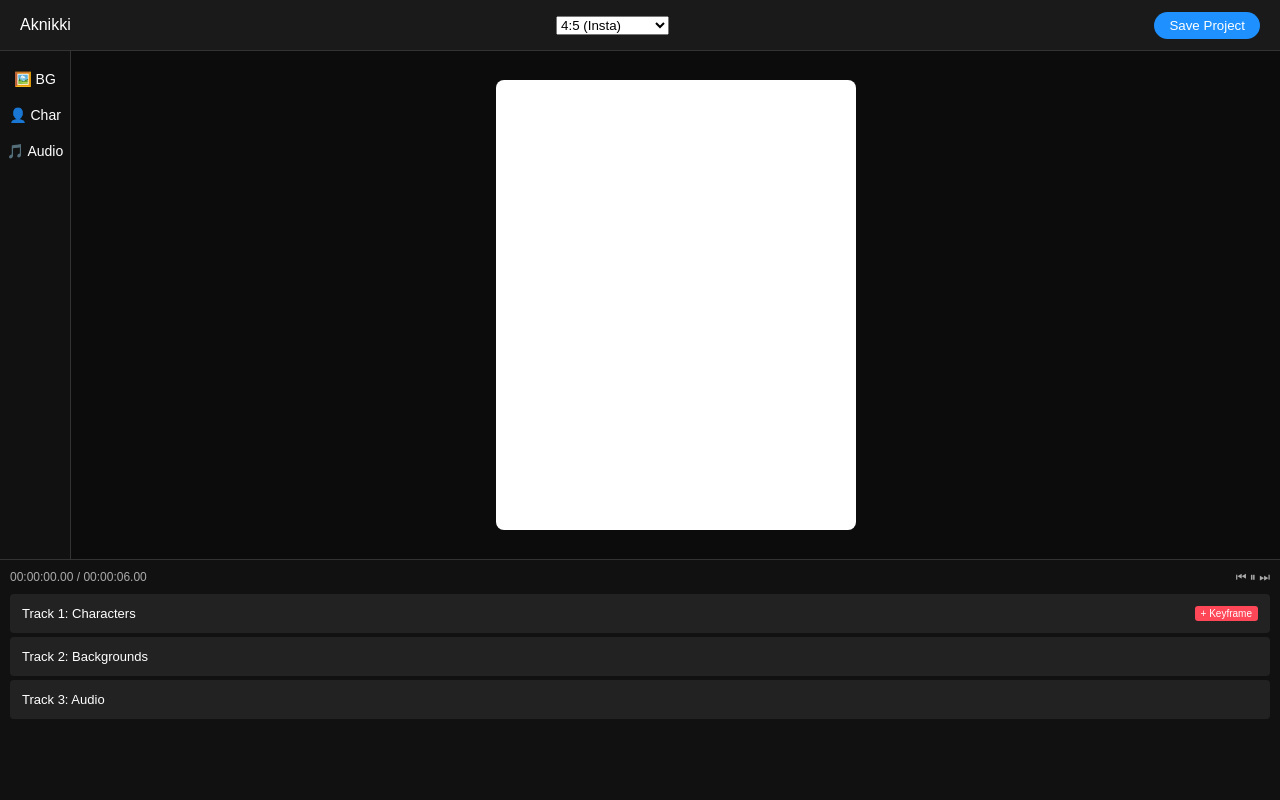
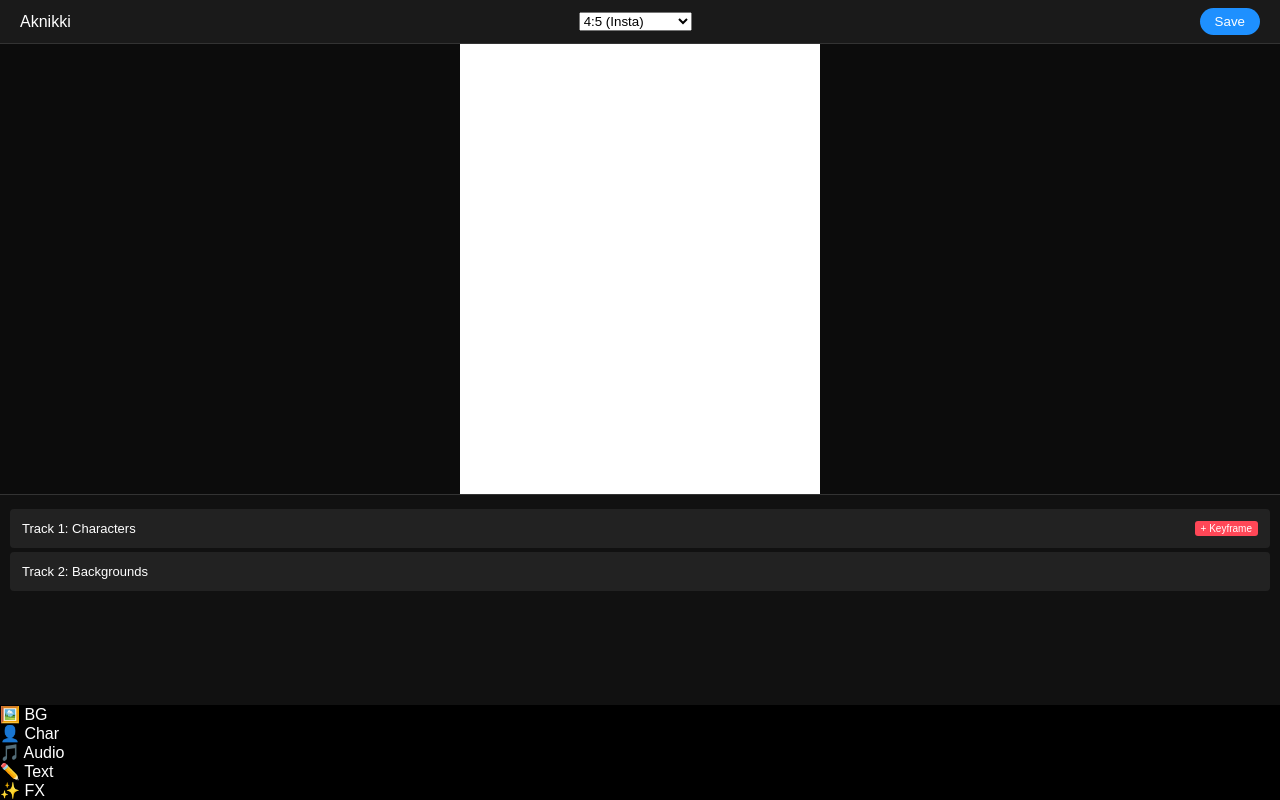
Before and after one commit to AKERA9/aknikki, a React (Create React App) app: page / in a window 1280 px wide. Built offline with nearby package versions, Linux system fonts and the light colour scheme.

Commit message:
Update App.js

```diff
--- a/src/App.js
+++ b/src/App.js
@@ -1,4 +1,4 @@
-import React, { useState } from 'react';
+import React, { useState, useEffect } from 'react';
 import { Stage, Layer, Image as KonvaImage, Rect } from 'react-konva';
 import useImage from 'use-image';
 import './App.css';
@@ -11,84 +11,93 @@ const CanvasElement = ({ url, x, y }) => {
 function App() {
   const [elements, setElements] = useState([]);
   const [activeDrawer, setActiveDrawer] = useState(null);
+  const [ratio, setRatio] = useState({ w: 360, h: 450 }); // Default 4:5
+  const [customSize, setCustomSize] = useState({ w: '', h: '' });
 
-  const addItem = (type) => {
-    const newItem = {
-      id: Date.now(),
-      type: type,
-      url: type === 'bg' ? 'https://via.placeholder.com/1920x1080/2c3e50' : 'https://via.placeholder.com/200/e74c3c',
-      x: 100,
-      y: 100
-    };
-    setElements([...elements, newItem]);
+  const assets = {
+    bg: [
+      { id: 1, name: 'Nature', url: 'https://images.unsplash.com/photo-1470071459604-3b5ec3a7fe05?auto=format&fit=crop&w=300&q=80' },
+      { id: 2, name: 'Space', url: 'https://images.unsplash.com/photo-1446776811953-b23d57bd21aa?auto=format&fit=crop&w=300&q=80' }
+    ],
+    char: [
+      { id: 101, name: 'Lion', url: 'https://img.icons8.com/color/150/lion.png' },
+      { id: 102, name: 'Robot', url: 'https://img.icons8.com/color/150/robot-vacuum.png' }
+    ]
+  };
+
+  const handleRatioChange = (e) => {
+    const val = e.target.value;
+    if (val === '16:9') setRatio({ w: 480, h: 270 });
+    else if (val === '9:16') setRatio({ w: 270, h: 480 });
+    else if (val === '4:5') setRatio({ w: 360, h: 450 });
+    else if (val === 'custom') setActiveDrawer('custom-size');
+  };
+
+  const addItem = (url) => {
+    setElements([...elements, { id: Date.now(), url, x: 50, y: 50 }]);
     setActiveDrawer(null);
   };
 
   return (
     <div className="aknikki-container">
-      {/* Top Header: Aspect Ratio & Controls */}
+      {/* Top Bar - Fixed */}
       <header className="aknikki-header">
         <div className="logo">Aknikki</div>
-        <div className="ratio-selector">
-          <select>
-            <option>4:5 (Insta)</option>
-            <option>16:9 (YouTube)</option>
-            <option>9:16 (Reels)</option>
-          </select>
-        </div>
-        <button className="btn-save">Save Project</button>
+        <select onChange={handleRatioChange}>
+          <option value="4:5">4:5 (Insta)</option>
+          <option value="16:9">16:9 (YouTube)</option>
+          <option value="9:16">9:16 (Reels)</option>
+          <option value="custom">Custom Size</option>
+        </select>
+        <button className="btn-save">Save</button>
       </header>
 
-      <div className="aknikki-workspace">
-        {/* Left Toolbar */}
-        <aside className="aknikki-sidebar">
-          <div className="tool" onClick={() => setActiveDrawer('bg')}>🖼️ BG</div>
-          <div className="tool" onClick={() => setActiveDrawer('char')}>👤 Char</div>
-          <div className="tool">🎵 Audio</div>
-        </aside>
+      {/* Main Workspace */}
+      <main className="aknikki-canvas-area">
+        <div className="canvas-wrapper" style={{ width: ratio.w, height: ratio.h }}>
+          <Stage width={ratio.w} height={ratio.h}>
+            <Layer>
+              <Rect width={ratio.w} height={ratio.h} fill="#fff" />
+              {elements.map((el) => <CanvasElement key={el.id} url={el.url} x={el.x} y={el.y} />)}
+            </Layer>
+          </Stage>
+        </div>
 
-        {/* Dynamic Search/Asset Drawer */}
-        {activeDrawer && (
+        {/* Floating Drawers */}
+        {activeDrawer && activeDrawer !== 'custom-size' && (
           <div className="aknikki-drawer">
-            <div className="drawer-header">
-              <input type="text" placeholder={`Search ${activeDrawer}...`} autoFocus />
-              <button onClick={() => setActiveDrawer(null)}>×</button>
-            </div>
-            <div className="asset-list">
-              <div className="asset-card" onClick={() => addItem(activeDrawer)}>
-                Sample {activeDrawer}
-              </div>
+            <input type="text" placeholder={`Search ${activeDrawer}...`} className="search-bar" />
+            <div className="asset-grid">
+              {assets[activeDrawer]?.map(item => (
+                <img key={item.id} src={item.url} alt={item.name} onClick={() => addItem(item.url)} />
+              ))}
             </div>
           </div>
         )}
 
-        {/* Animation Canvas */}
-        <main className="aknikki-canvas-area">
-          <div className="canvas-wrapper">
-            <Stage width={360} height={450} className="main-stage">
-              <Layer>
-                <Rect width={360} height={450} fill="#ffffff" />
-                {elements.map((el) => (
-                  <CanvasElement key={el.id} url={el.url} x={el.x} y={el.y} />
-                ))}
-              </Layer>
-            </Stage>
+        {activeDrawer === 'custom-size' && (
+          <div className="aknikki-drawer custom-input">
+            <input type="number" placeholder="Width" onChange={(e) => setCustomSize({...customSize, w: e.target.value})} />
+            <input type="number" placeholder="Height" onChange={(e) => setCustomSize({...customSize, h: e.target.value})} />
+            <button onClick={() => { setRatio({w: Number(customSize.w), h: Number(customSize.h)}); setActiveDrawer(null); }}>Set Size</button>
           </div>
-        </main>
+        )}
+      </main>
+
+      {/* Timeline Section */}
+      <div className="aknikki-timeline">
+        <div className="track">Track 1: Characters <button className="kf-btn">+ Keyframe</button></div>
+        <div className="track">Track 2: Backgrounds</div>
       </div>
 
-      {/* VN Style Timeline */}
-      <footer className="aknikki-timeline">
-        <div className="timeline-header">
-          <div className="time-code">00:00:00.00 / 00:00:06.00</div>
-          <div className="playback-btns">⏮ ⏸ ⏭</div>
-        </div>
-        <div className="timeline-tracks">
-          <div className="track">Track 1: Characters <button className="kf-btn">+ Keyframe</button></div>
-          <div className="track">Track 2: Backgrounds</div>
-          <div className="track">Track 3: Audio</div>
-        </div>
-      </footer>
+      {/* Bottom Menu - Fixed & Slideable */}
+      <nav className="aknikki-bottom-menu">
+        <div className="menu-item" onClick={() => setActiveDrawer('bg')}>🖼️ BG</div>
+        <div className="menu-item" onClick={() => setActiveDrawer('char')}>👤 Char</div>
+        <div className="menu-item">🎵 Audio</div>
+        <div className="menu-item">✏️ Text</div>
+        <div className="menu-item">✨ FX</div>
+      </nav>
     </div>
   );
 }
```
